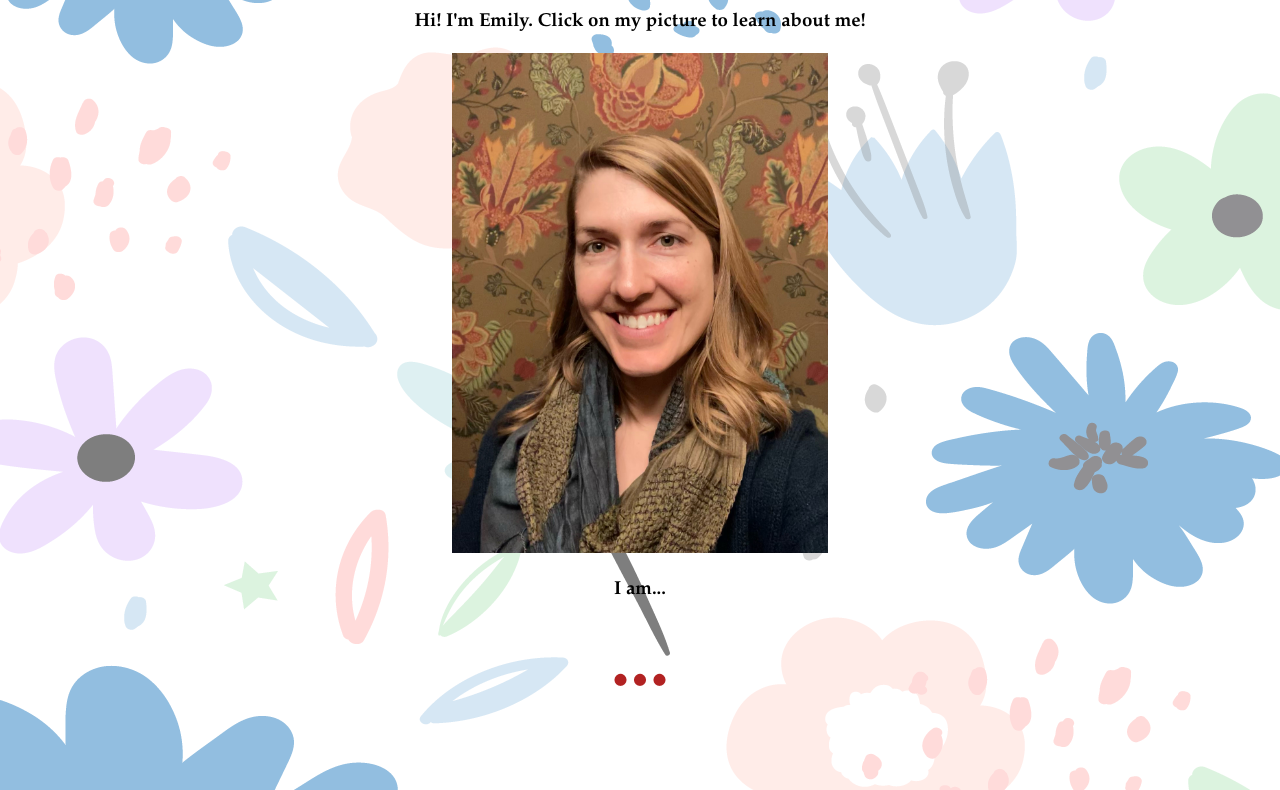
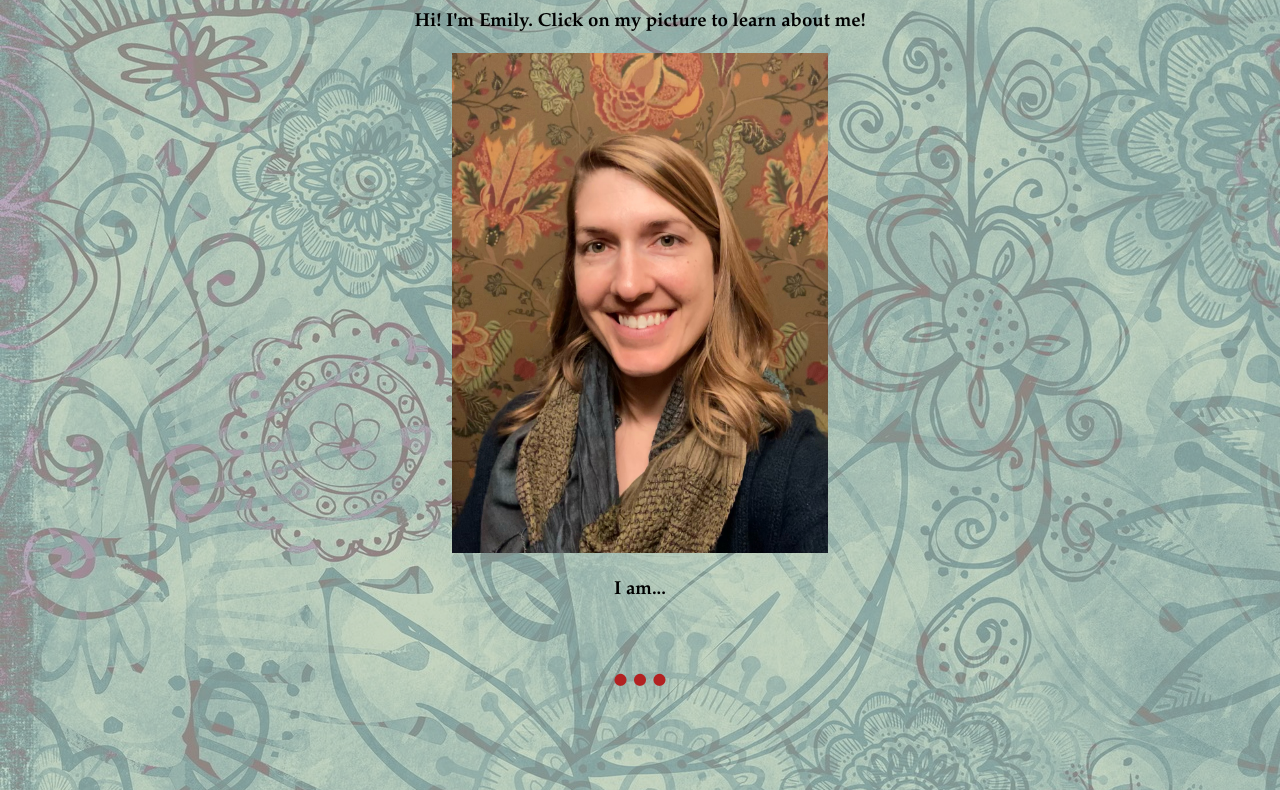
Before and after one commit to lacourd/web-affirmations, a plain HTML site: page index.html in a window 1280 px wide. Shown: the part 126-916 px from the top of the page. Drawn offline with Linux system fonts and the light colour scheme.

Commit message:
new background file

```diff
--- a/index.html
+++ b/index.html
@@ -7,7 +7,7 @@
    </head>
    <body>
       <div class="test">
-         <img src="images/MSB-Zoom-Background-Pattern-2.png" class="background"/>
+         <img src="images/pattern-wallpaper_113044906_88.jpg" class="background"/>
       </div>
       <h1>Affirmations</h1>
       <div id="topText">
--- a/styles.css
+++ b/styles.css
@@ -2,7 +2,7 @@ body {
     font-family: garamond;
     padding: 20px;
     text-align: center;
-    display: bl
+    display: block
 }
 
 .test {
@@ -11,7 +11,6 @@ body {
 
 }
 .background {
-    mask-image: 100%;
     overflow-anchor: auto;
     overflow-y: auto;
     overflow-x: auto;
@@ -21,6 +20,7 @@ body {
     z-index: -1;
     top: 0px;
     left: 0px;
+
 }
 
 h1 {
```
Also changed, not shown: images/pattern-wallpaper_113044906_88.jpg (added).
